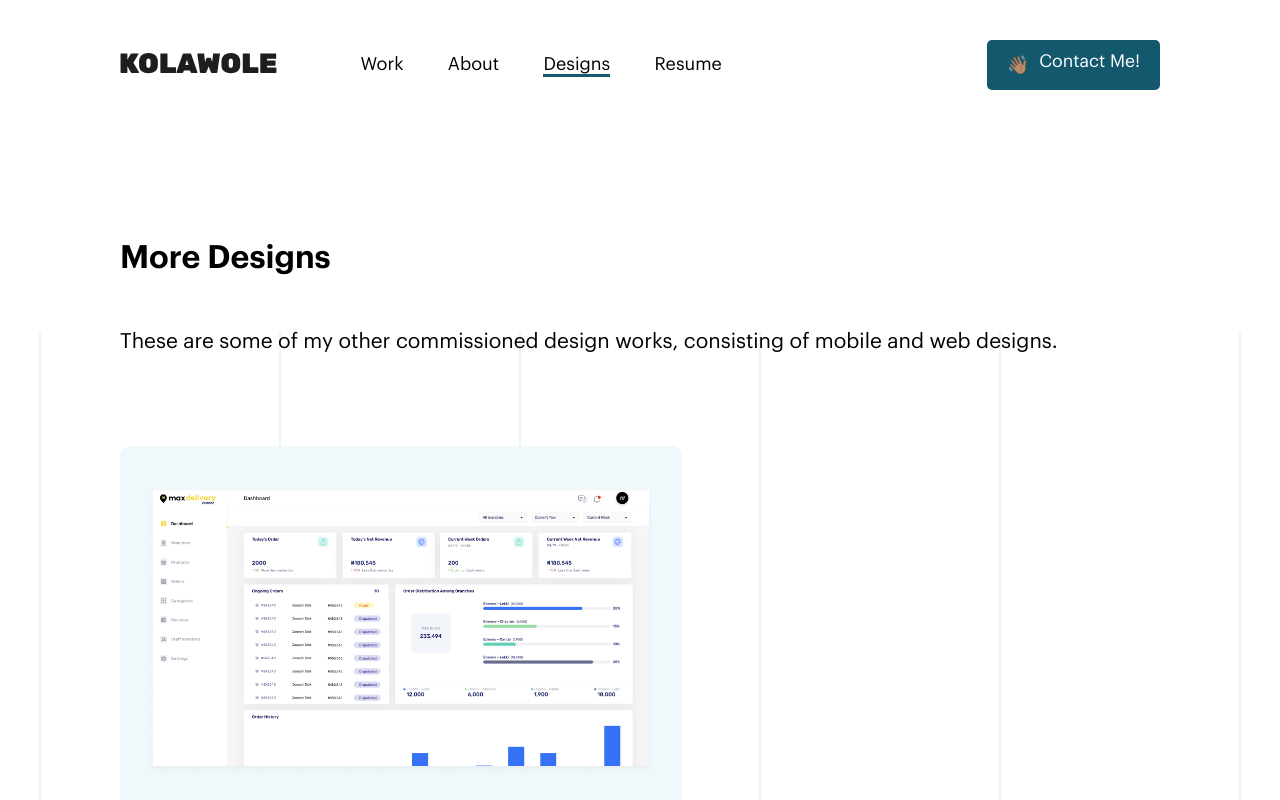
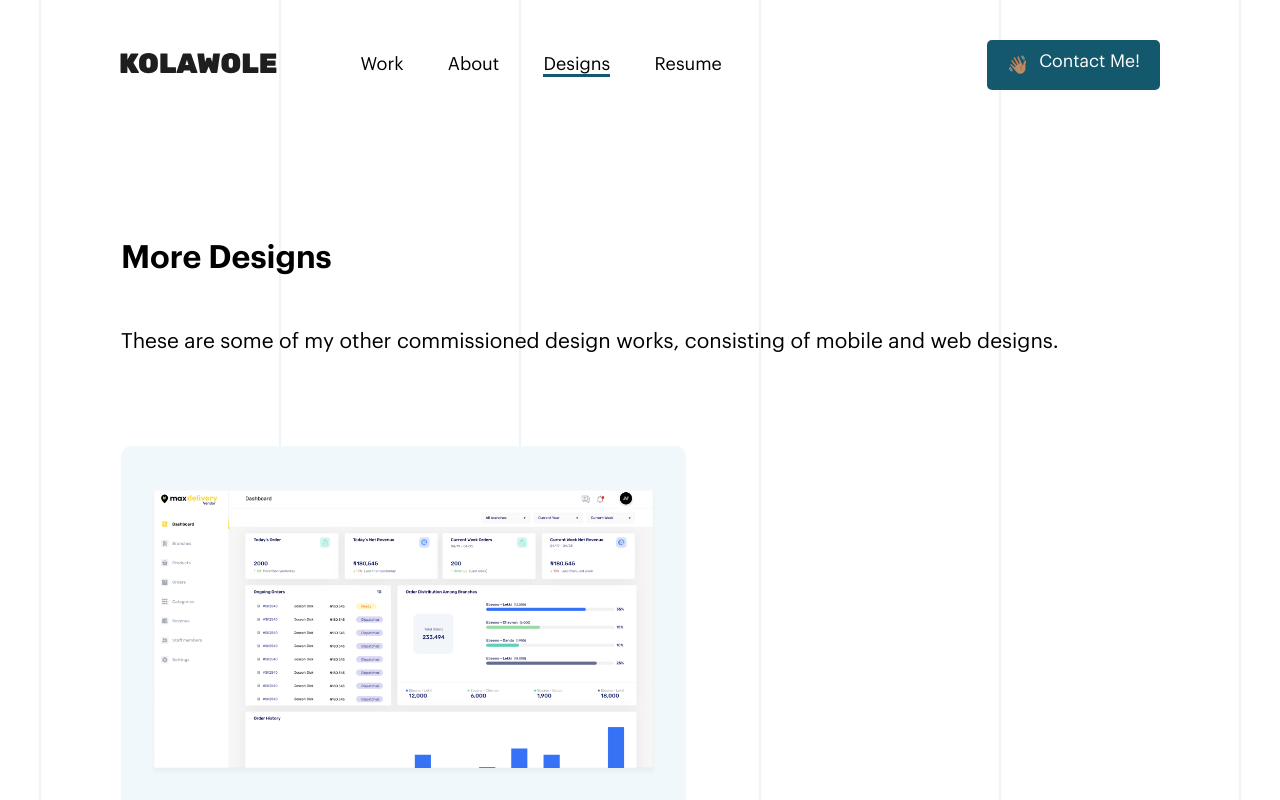
Before and after one commit to Sideshow-Charles/Kolawole-Porfolio, a Nuxt app: page /designs in a window 1280 px wide. Shown: the top 800 px of the page. Built offline with nearby package versions, Linux system fonts and the light colour scheme.

Commit message:
fixed broken design page

```diff
--- a/pages/about.vue
+++ b/pages/about.vue
@@ -195,11 +195,12 @@ export default {
 <style scoped>
 .landing__page {
   background-image: url("../assets/images/lines-for-web.svg");
-  background-position: center center;
+  background-repeat: repeat-y;
+  background-position: top center;
 }
 
 .about__container {
-  padding: 7rem 128px;
+  padding: 7rem 121px;
   display: flex;
   justify-content: space-between;
   align-items: flex-start;
@@ -576,7 +577,7 @@ export default {
 @media screen and (max-width: 540px) {
   .landing__page {
   background-image: url("../assets/images/lines-for-mobile.svg");
-  background-position: center center;
+  background-position: top center;
 }
 
   .about__header {
--- a/pages/citrone.vue
+++ b/pages/citrone.vue
@@ -151,7 +151,8 @@ export default {
 <style scoped>
 #landing__page {
   background-image: url("../assets/images/lines-for-web.svg");
-  background-position: center center;
+  background-repeat: repeat-y;
+  background-position: top center;
 }
 
 .product__container {
--- a/pages/designs.vue
+++ b/pages/designs.vue
@@ -47,7 +47,7 @@ export default {
 #landing__page {
   background-image: url("../assets/images/lines-for-web.svg");
   background-repeat: no-repeat;
-  background-position: center center;
+  background-position: top center;
 }
 
 .more-designs__container {
@@ -55,8 +55,8 @@ export default {
   margin: 0 auto;
   padding-top: 7rem;
   padding-bottom: 5rem;
-  padding-left: 120px;
-  padding-right: 120px;
+  padding-left: 121px;
+  padding-right: 121px;
 }
 
 .more-designs__header {
@@ -78,13 +78,13 @@ export default {
 .design__images {
   display: flex;
   flex-wrap: wrap;
-  gap: 75px;
+  gap: 68px;
   margin-top: 5rem;
   margin-bottom: 8rem;
 }
 
 .design__images img {
-  max-width: 562px;
+  max-width: 565px;
 }
 
 .design__caption {
@@ -94,13 +94,13 @@ export default {
   font-weight: 900;
 }
 
-@media screen and (min-width: 1600px) {
+@media screen and (min-width: 1500px) {
   .design__images {
     gap: 50px;
   }
 
   .design__images img {
-    max-width: 730px;
+    max-width: 718px;
   }
 }
 
@@ -123,12 +123,6 @@ export default {
 }
 
 @media screen and (max-width: 540px) {
-  #landing__page {
-  background-image: url("../assets/images/lines-for-mobile.svg");
-  background-repeat: no-repeat;
-  background-position: top center;
-}
-
   .more-designs__header {
     font-size: 26px;
     font-weight: 300;
--- a/pages/index.vue
+++ b/pages/index.vue
@@ -109,20 +109,17 @@ export default {
 <style scoped>
 #landing__page {
   background-image: url("../assets/images/lines-for-web.svg");
-  background-repeat: no-repeat;
-  background-position: center center;
+  background-repeat: repeat-y;
+  background-position: top center;
 }
 
 .article__container {
-  /* display: flex; */
-  flex-direction: column;
-  /* justify-content: space-between; */
   max-width: 109.2rem;
   margin: 0 auto;
   padding-top: 7rem;
   padding-bottom: 5rem;
-  padding-left: 120px;
-  padding-right: 120px;
+  padding-left: 121px;
+  padding-right: 121px;
 }
 
 .article__header {
--- a/pages/kuda-business-banking.vue
+++ b/pages/kuda-business-banking.vue
@@ -264,7 +264,8 @@ export default {
 <style scoped>
 #landing__page {
   background-image: url("../assets/images/lines-for-web.svg");
-  background-position: center center;
+  background-repeat: repeat-y;
+  background-position: top center;
 }
 
 .product__container {
--- a/pages/monthly.vue
+++ b/pages/monthly.vue
@@ -215,8 +215,9 @@ export default {
 
 <style scoped>
 #landing__page {
-  background-image: url("../assets/images/lines-for-web.svg");
-  background-position: center center;
+ background-image: url("../assets/images/lines-for-web.svg");
+  background-repeat: repeat-y;
+  background-position: top center;
 }
 
 .product__container {
--- a/static/global.css
+++ b/static/global.css
@@ -72,5 +72,9 @@
   margin: 0;
   padding: 0;
   box-sizing: border-box;
-  /* min-height:100%; */
+  scroll-behavior: smooth;
 }
+
+/* html, body {
+  height: 100%;
+} */
```
Also changed, not shown: assets/images/input-details-6.png. Lines whose indentation alone changed are shown as unchanged.
